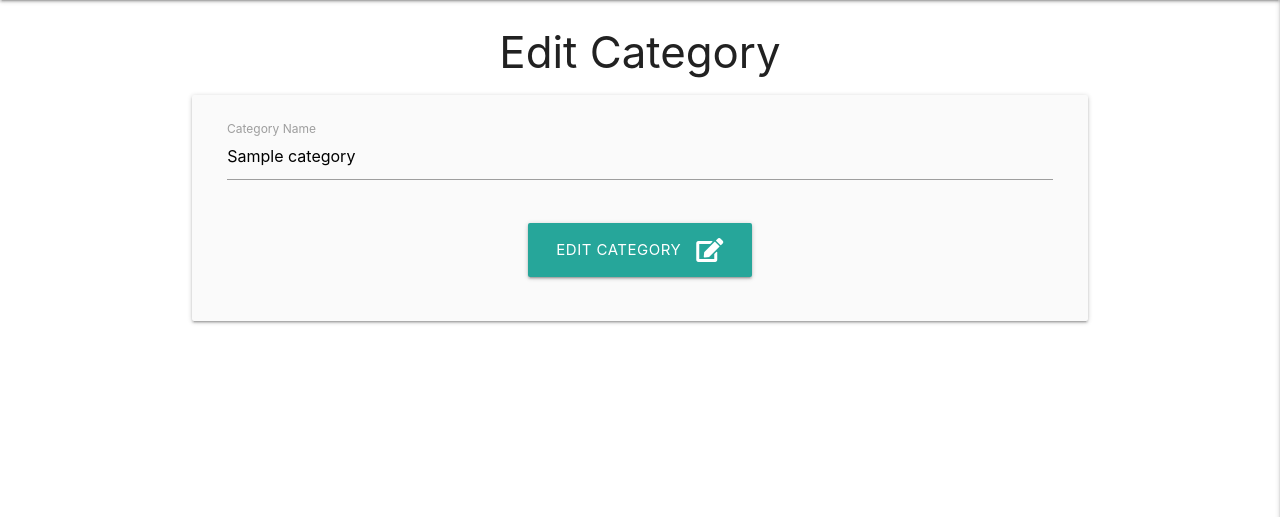
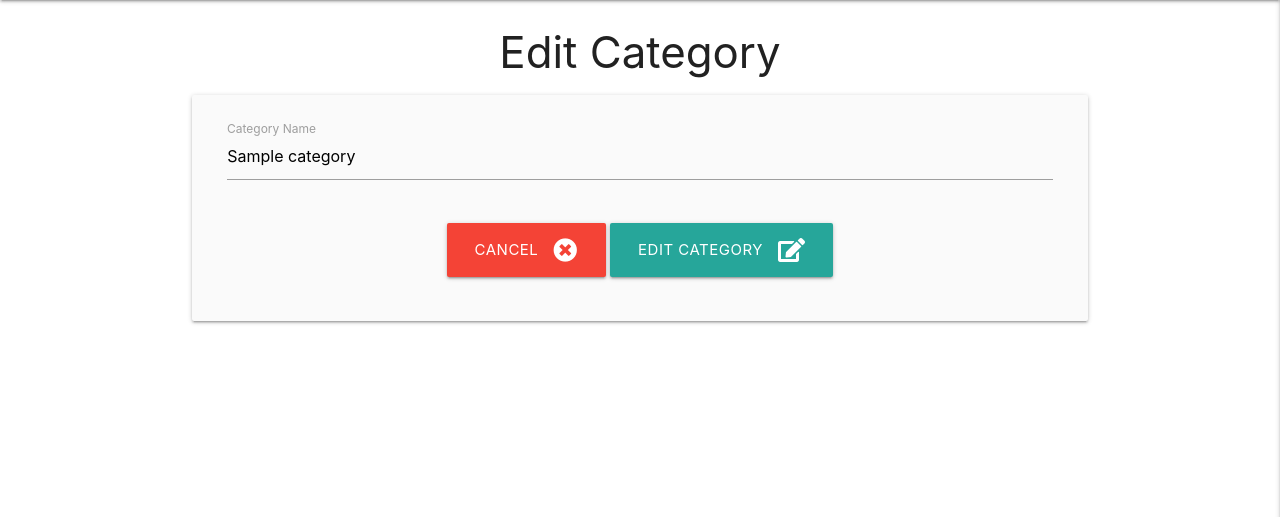
Before and after one commit to andrius-siup/recipe-book, a Flask app: template templates/edit_category.html in a window 1280 px wide. Shown: the part 64-581 px from the top of the page. Run offline with Flask 2, Linux system fonts and the light colour scheme; the template is opened without the code that fills it: most values are stand-ins (such as "Sample title", 1, 10 or a date in 2020); some libraries are stand-ins or nearby versions.

Commit message:
Add cancel button

```diff
--- a/templates/edit_category.html
+++ b/templates/edit_category.html
@@ -14,6 +14,9 @@
             </div>
             <div class="row">
                 <div class="col s12 center-align">
+                    <a href="{{ url_for('get_categories') }}" class="btn-large red">
+                        Cancel <i class="fas fa-times-circle right"></i>
+                    </a>
                     <button type="submit" class="btn-large">
                         Edit Category <i class="fas fa-edit right"></i>
                     </button>
```
